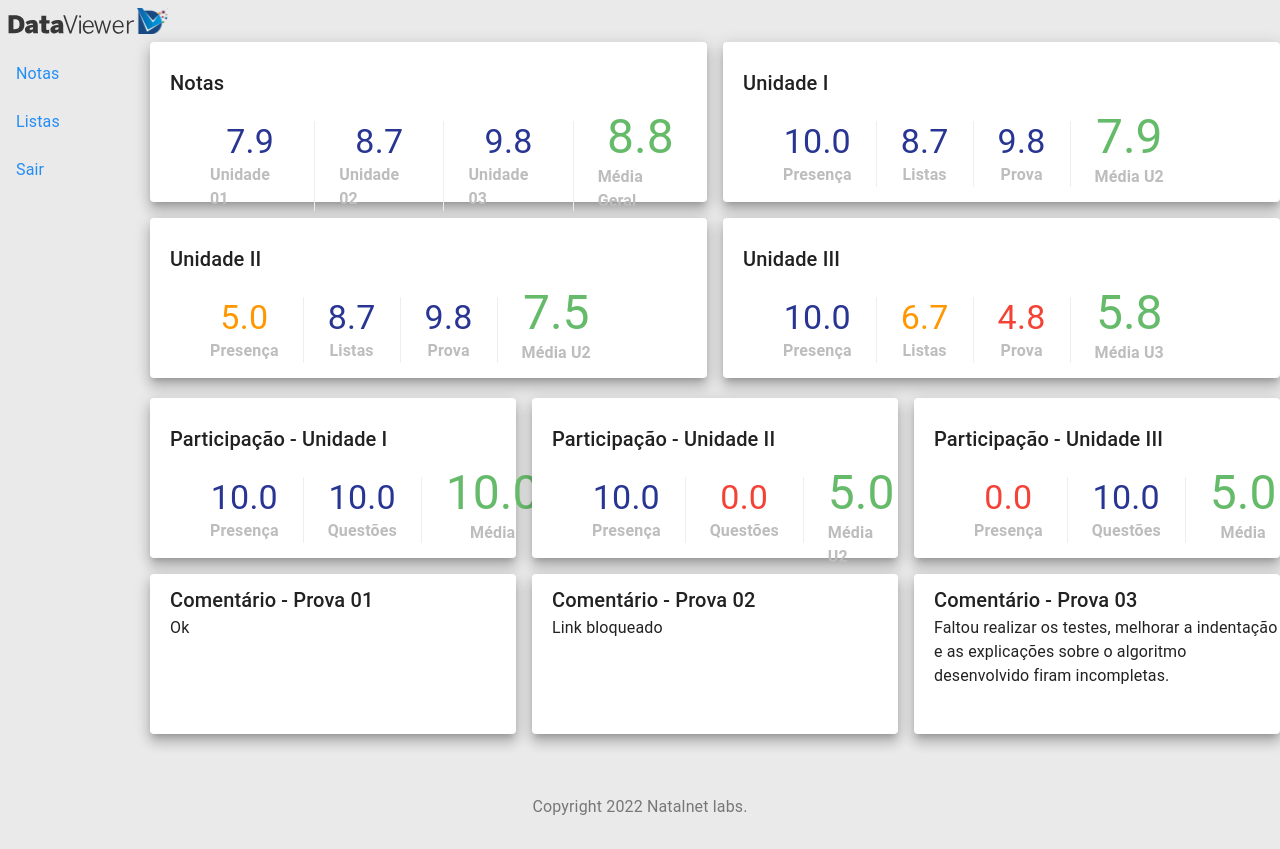
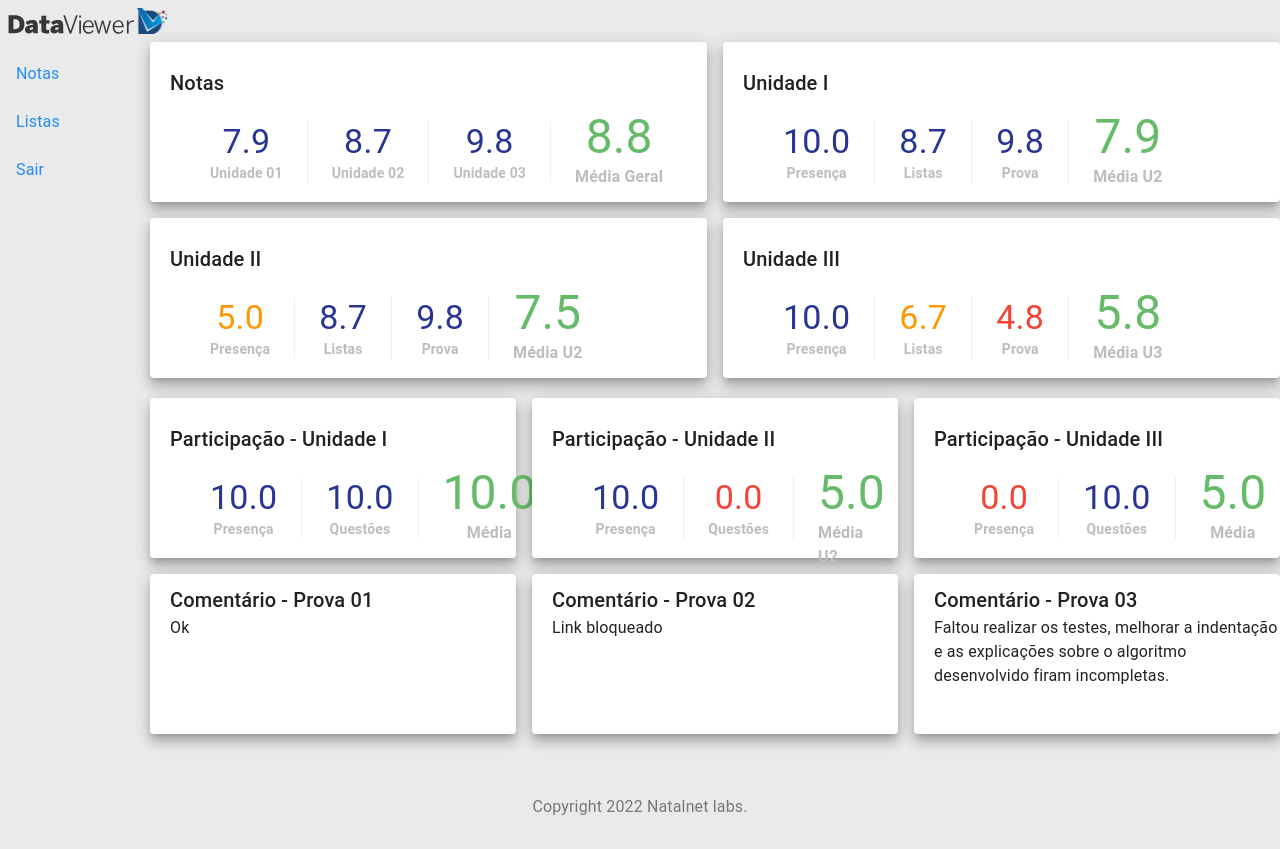
Before and after one commit to Natalnet/dataviewer-beta, a Next.js app in the folder frontend/: page /students/listgrades in a window 1280 px wide. Built offline with nearby package versions, Linux system fonts and the light colour scheme; no server answers.

Commit message:
close #51

```diff
--- a/frontend/components/GradeAndLabel.jsx
+++ b/frontend/components/GradeAndLabel.jsx
@@ -32,7 +32,7 @@ export default function GradeAndLabel({ grade, label }) {
           </Typography>
         </Box>
         <Box>
-          <Typography variant="body1" color={grey[400]} fontWeight="bold">
+          <Typography variant="body2" color={grey[400]} fontWeight="bold">
             {label}
           </Typography>
         </Box>
--- a/frontend/components/GradeGroup.jsx
+++ b/frontend/components/GradeGroup.jsx
@@ -1,15 +1,10 @@
 import React from 'react'
 import { Box, Typography } from '@mui/material'
-
 
 import GradeAverage from './GradeAvarage'
 import GradeAndLabel from './GradeAndLabel'
 
-
-
 export default function GradeGroup({ title, grades, average, averageLabel }) {
-
-
   return (
     <>
       <Box sx={{ marginTop: '15px' }}>
--- a/frontend/contexts/AuthContext.js
+++ b/frontend/contexts/AuthContext.js
@@ -30,6 +30,7 @@ export function AuthProvider({ children }) {
 
     if (userCookie) {
       destroyCookie(null, 'nextautht1.token')
+      destroyCookie(null, 'nextautht1.email')
     }
 
     Router.push('/')
@@ -57,6 +58,10 @@ export function AuthProvider({ children }) {
       maxAge: 60 * 90 * 1 //130 min
     })
 
+    setCookie(null, 'nextautht1.email', email, {
+      maxAge: 60 * 90 * 1 //130 min
+    })
+
     Router.push('/classes')
   }
   return (
--- a/frontend/pages/students/[idStudent].js
+++ b/frontend/pages/students/[idStudent].js
@@ -4,6 +4,7 @@ import Paper from '@mui/material/Paper'
 import Grid from '@mui/material/Grid'
 
 import { getAPIClient } from '../../utils/axiosapi'
+import { parseCookies } from 'nookies'
 
 import GradeGroup from '../../components/GradeGroup'
 
@@ -222,6 +223,10 @@ export async function getServerSideProps(context) {
   const { params } = context
   const apiClient = getAPIClient(context)
 
+  const { ['nextautht1.email']: userEmail } = parseCookies(context)
+
+  console.log(userEmail)
+
   //let { data } = await apiClient.get(`students/listgrades/${params.idStudent}`)
 
   let data = {
```
